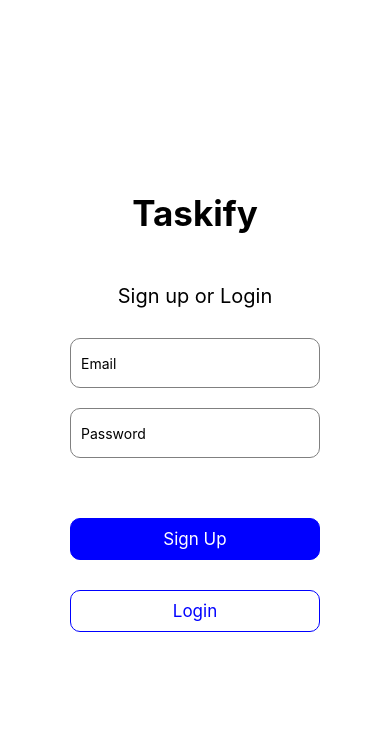
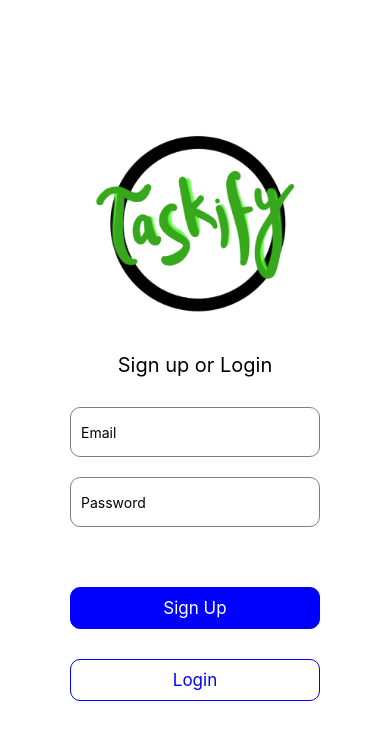
Before and after one commit to Afraz0Khan/Taskify, a React Native app: screen /Login in a window 390 px wide. Shown: the top 740 px of the page. Built offline with nearby package versions, Linux system fonts and the light colour scheme; no server answers.

Commit message:
added logo

```diff
--- a/Login.js
+++ b/Login.js
@@ -80,7 +80,7 @@ const Login = () => {
     return (
     <SafeAreaView style={styles.container}>
 
-        <Text style = {{paddingBottom: 50, fontSize: 35, fontWeight: 'bold'}}>Taskify</Text>
+        <Image style = {{resizeMode: 'center', width: 200, height: 200, marginBottom: 30}} source = {require('./assets/logo-removebg-preview.png')} />
 
         <Text style = {styles.login_header}>Sign up or Login</Text>
 
```
Also changed, not shown: assets/logo-removebg-preview.png (added).
